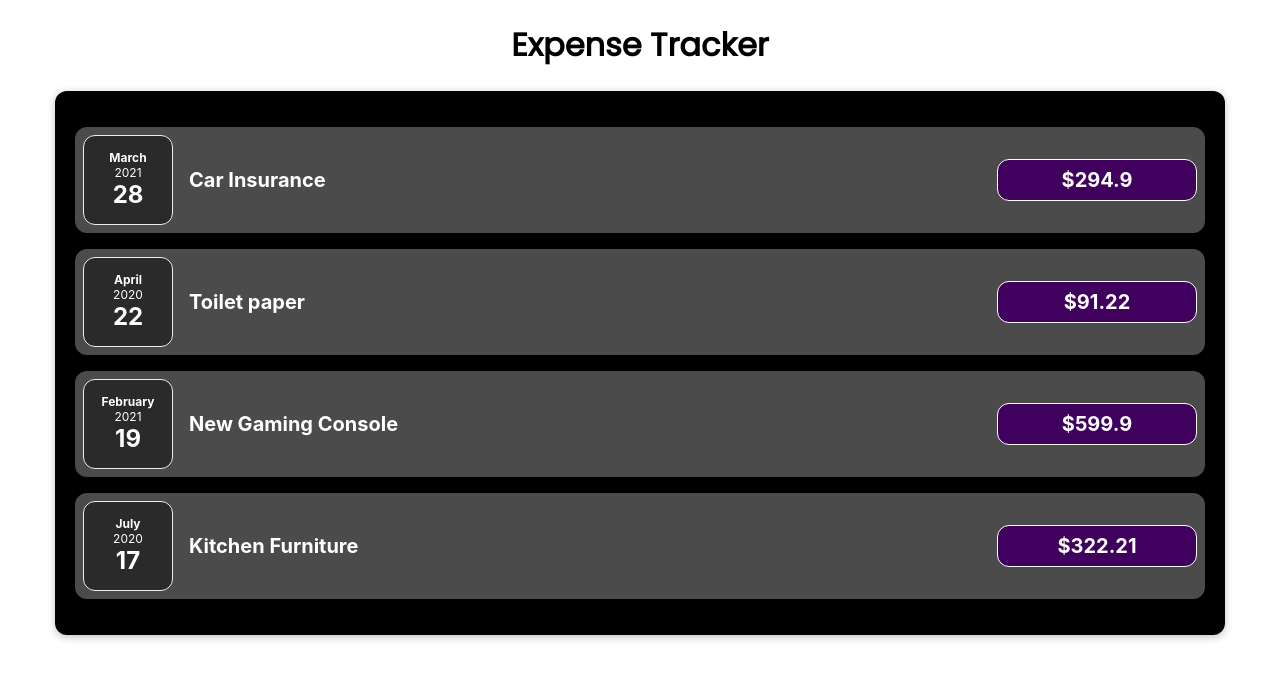
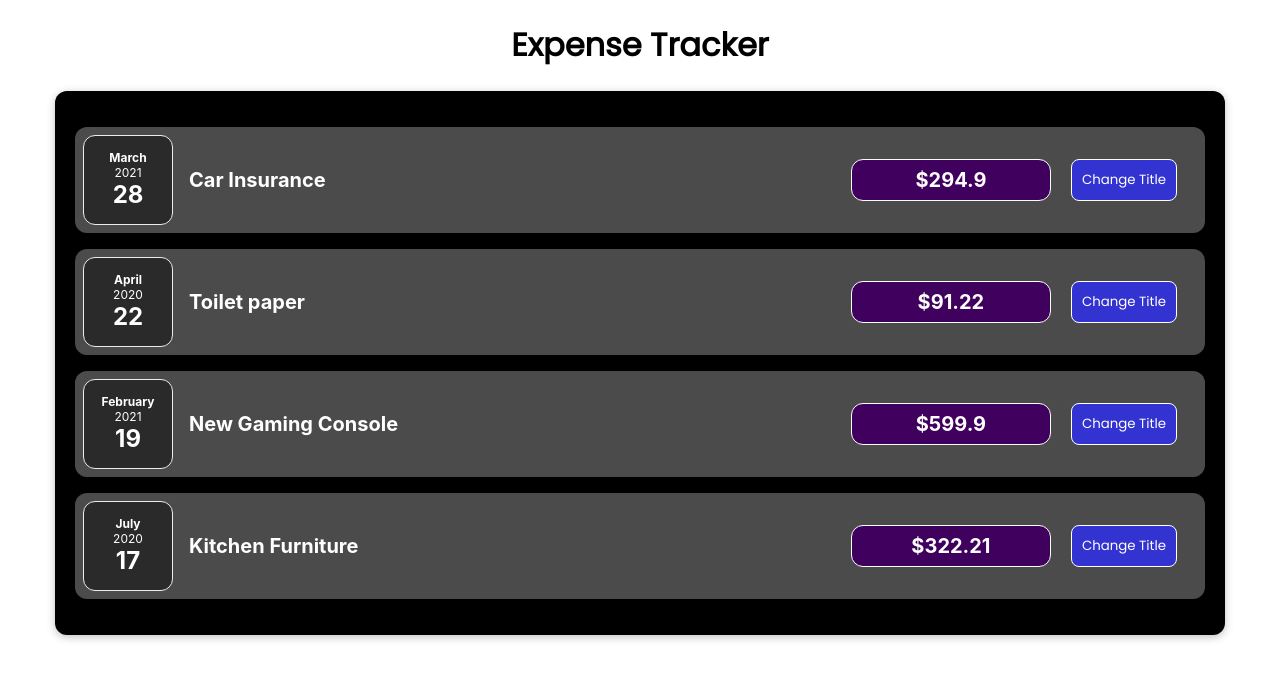
Before and after one commit to Christophorus-b/expense-tracker, a React (Create React App) app: page / in a window 1280 px wide. Shown: the top 680 px of the page. Built offline with nearby package versions, Linux system fonts and the light colour scheme.

Commit message:
added state for the ExpenseItem title from the change event button click

```diff
--- a/src/components/Expenses/ExpenseItem.js
+++ b/src/components/Expenses/ExpenseItem.js
@@ -1,15 +1,24 @@
+import React, { useState } from 'react';
 import ExpenseDate from './ExpenseDate';
 import Card from '../UI/Card';
 import './ExpenseItem.css';
+// import Button from 'react-bootstrap/Button';
 
 function ExpenseItem(props) {
+    const [title, setTitle] = useState(props.title); //first element points to initally managed value
+                                                    //second element revisits this component and calls update function
+    const clickHandler = () => {
+        setTitle('Title Updated!');
+        console.log(title);
+    };
     return (
         <Card className = "expense-item">
             <ExpenseDate date = {props.date}/>
             <div className = "expense-item__description">
-                <h2 style={{textAlign: "left"}}>{props.title}</h2>
+                <h2 style={{textAlign: "left"}}>{title}</h2>
                 <div className="expense-item__price">${props.amount}</div>
             </div>
+            <button onClick={clickHandler} className = "change-title-btn">Change Title</button>
         </Card>
     );
 }
```
